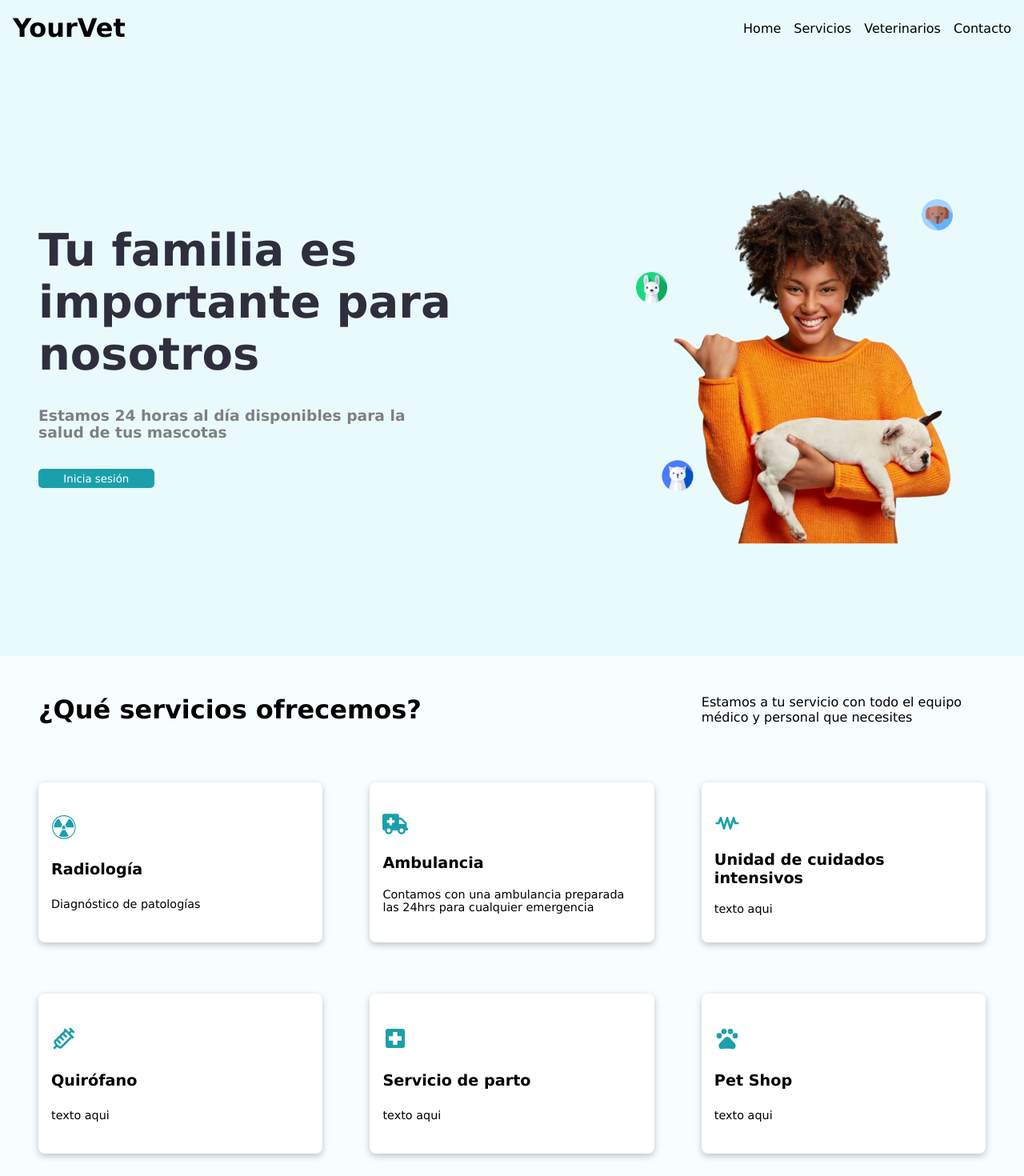
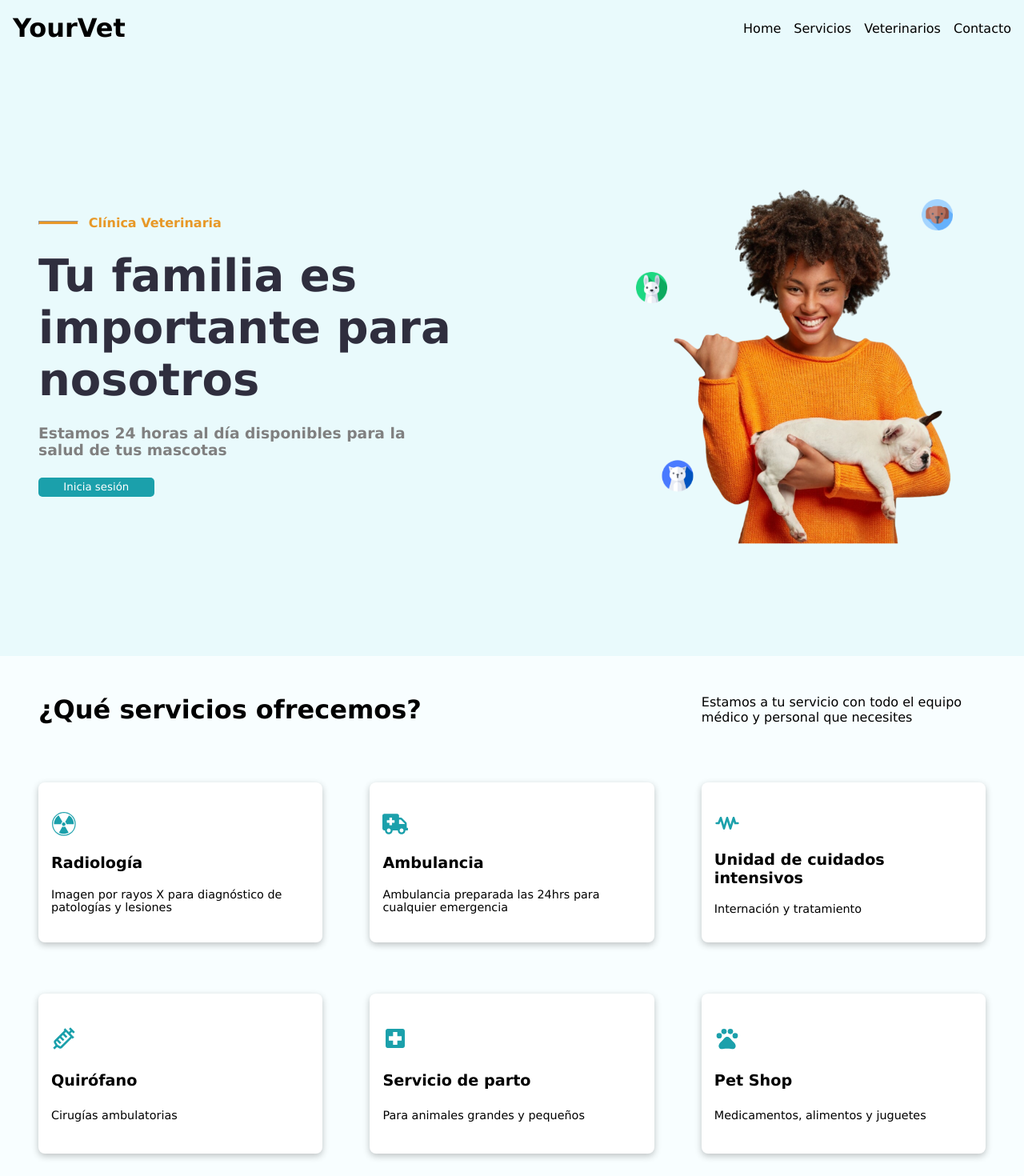
Before and after one commit to vevisvs/veterinary-clinic-react, a React (Vite) app in the folder veterinary-clinic/: page / in a window 1280 px wide. Shown: the top 1470 px of the page at 80% size. Built offline with nearby package versions, Linux system fonts and the light colour scheme.

Commit message:
elimino overflow de cards de comentarios y añado subtitulo de pagina en header

```diff
--- a/veterinary-clinic/src/components/Comments/Comments.css
+++ b/veterinary-clinic/src/components/Comments/Comments.css
@@ -1,6 +1,6 @@
 .ctn-modal{
     display: flex;
-    overflow: hidden;
+    /* overflow: hidden; */
     justify-content: space-evenly;
     width: 80%;
 }
@@ -69,6 +69,7 @@
 
 
 @media screen and (max-width: 768px){
+
     .ctn-comments{
         flex-direction: column;
         align-items: center;
--- a/veterinary-clinic/src/components/Header/Header.css
+++ b/veterinary-clinic/src/components/Header/Header.css
@@ -14,6 +14,23 @@
     height: 400px;
     width: 1300px;
     justify-content: space-evenly;
+}
+
+.job-title{
+    display: flex;
+    align-items: center;
+    gap: 0.8rem;
+    color: #E79827;
+}
+
+.job-title span{
+    font-weight: 700;
+}
+
+hr{
+    width: 50px;
+    height: 5px;
+    background-color: #E79827;
 }
 
 .header-text h1{
@@ -83,6 +100,10 @@
         height: 70%;
     }
 
+    hr{
+        display: none;
+    }
+
     .header-text h1{
         text-align: center;
         font-size: 4rem;
@@ -90,8 +111,9 @@
 
     .header-text h3{
         font-size: 1rem;
-        width: 60%;
+        width: 95%;
         text-align: center;
+        font-size: 0.8rem;
     }
 
     .header-photos{
@@ -118,6 +140,10 @@
     .ctn-header{
         height: 600px;
         padding: 1.5rem;
+    }
+
+    hr{
+        display: none;
     }
 
     .header-text h1{
--- a/veterinary-clinic/src/components/Header/Header.jsx
+++ b/veterinary-clinic/src/components/Header/Header.jsx
@@ -9,6 +9,9 @@ const Header = () => {
   return (
     <div className='ctn-header'>
       <div className='header-text'>
+        <div className='job-title'>
+          <hr/><span> Clínica Veterinaria</span>
+        </div>
         <h1>Tu familia es importante para nosotros</h1>
         <h3>Estamos 24 horas al día disponibles para la salud de tus mascotas</h3>
         <button className='header-button'>Inicia sesión</button>
--- a/veterinary-clinic/src/components/Services/ServiceData.json
+++ b/veterinary-clinic/src/components/Services/ServiceData.json
@@ -3,31 +3,31 @@
     {
         "icon": "GiRadioactive",
         "title": "Radiología",
-        "description": "Diagnóstico de patologías"
+        "description": "Imagen por rayos X para diagnóstico de patologías y lesiones"
     },
     {
         "icon": "FaAmbulance",
         "title": "Ambulancia",
-        "description": "Contamos con una ambulancia preparada las 24hrs para cualquier emergencia"
+        "description": "Ambulancia preparada las 24hrs para cualquier emergencia"
     },
     {
         "icon": "TbCircuitResistor",
         "title": "Unidad de cuidados intensivos",
-        "description": "texto aqui"
+        "description": "Internación y tratamiento"
     },
     {
         "icon": "BiInjection",
         "title": "Quirófano",
-        "description": "texto aqui"
+        "description": "Cirugías ambulatorias"
     },
     {
         "icon": "MdLocalHospital",
         "title": "Servicio de parto",
-        "description": "texto aqui"
+        "description": "Para animales grandes y pequeños"
     },
     {
         "icon": "MdOutlinePets",
         "title": "Pet Shop",
-        "description": "texto aqui"
+        "description": "Medicamentos, alimentos y juguetes"
     }
 ]
--- a/veterinary-clinic/src/components/Services/Services.css
+++ b/veterinary-clinic/src/components/Services/Services.css
@@ -106,6 +106,6 @@
     }
 
     .card-icon{
-        font-size: 1.2rem;
+        font-size: 1.5rem;
     }
 }
```
